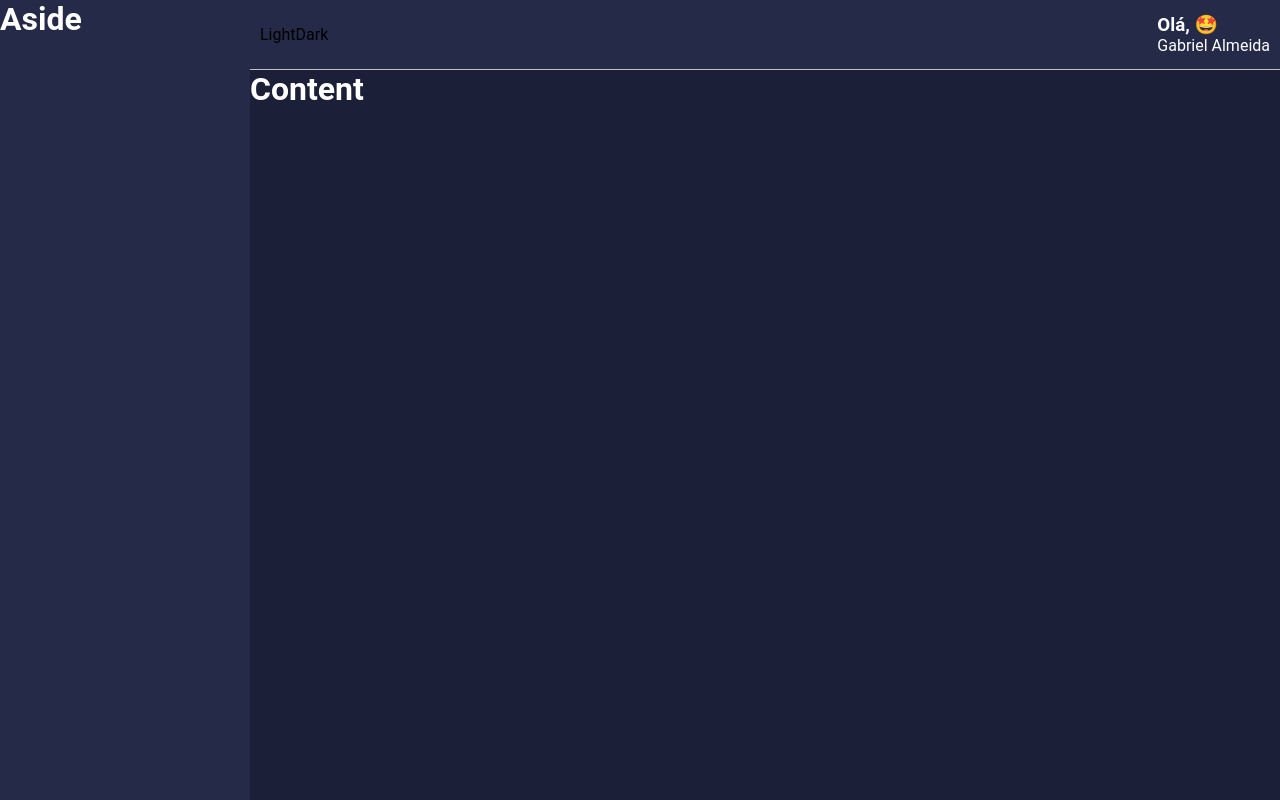
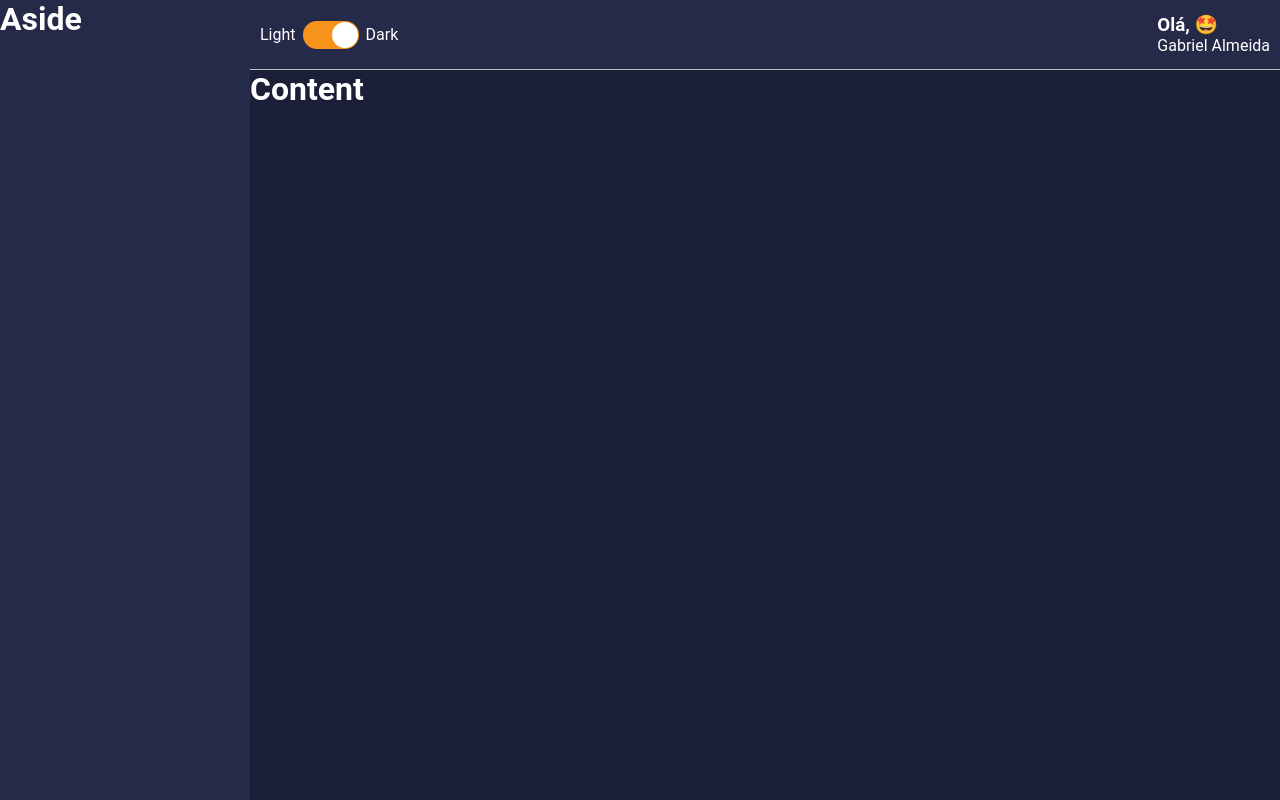
Before and after one commit to GabrielAL-codex/minha-carteira, a React (Create React App) app: page / in a window 1280 px wide. Built offline with nearby package versions, Linux system fonts and the light colour scheme.

Commit message:
Configurando toggle

```diff
--- a/src/Components/Toggle/index.tsx
+++ b/src/Components/Toggle/index.tsx
@@ -2,11 +2,18 @@
 
 import {
     Container,
-    ToggleLabel
+    ToggleLabel,
+    ToggleSelector
 } from './styles';
 const Toggle: React.FC = () => (
     <Container>
         <ToggleLabel>Light</ToggleLabel>
+        <ToggleSelector
+            checked
+            uncheckedIcon={false}
+            checkedIcon={false}
+            onChange={() => console.log('mudou')}
+        />
         <ToggleLabel>Dark</ToggleLabel>
     </Container>
 )
--- a/src/Components/Toggle/styles.ts
+++ b/src/Components/Toggle/styles.ts
@@ -1,4 +1,20 @@
 import styled from 'styled-components';
+import Switch, { ReactSwitchProps } from 'react-switch';
 
-export const Container = styled.div``;
-export const ToggleLabel = styled.span``;
+
+export const Container = styled.div`
+    display: flex;
+    align-items: center;
+`;
+export const ToggleLabel = styled.span`
+    color: ${props => props.theme.colors.white};
+`;
+
+export const ToggleSelector = styled(Switch).attrs<ReactSwitchProps>(
+    ({ theme }) => ({
+        onColor: theme.colors.info,
+        offColor: theme.colors.warning
+    })
+)<ReactSwitchProps>`
+    margin: 0 7px;
+`;
```
